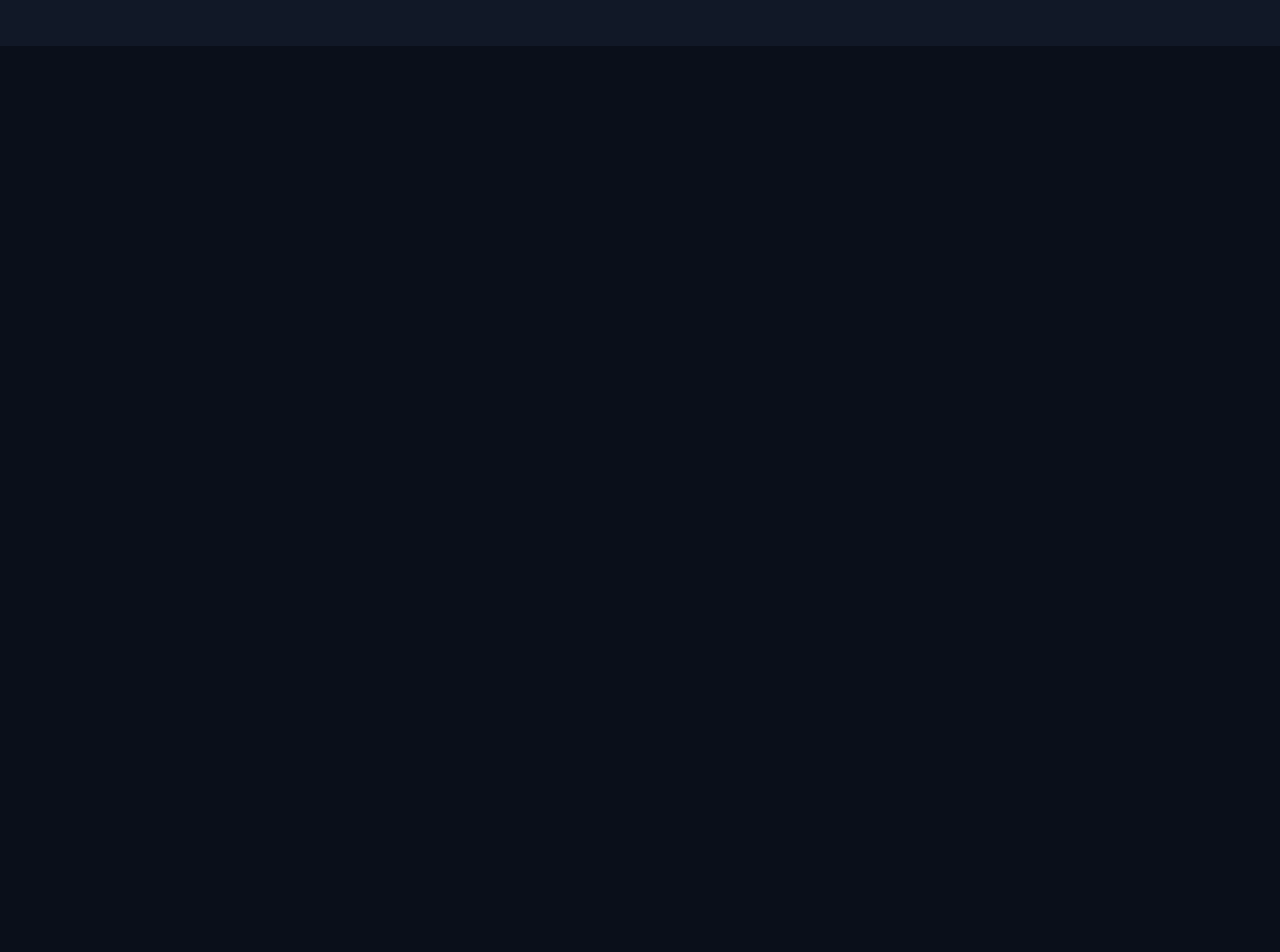
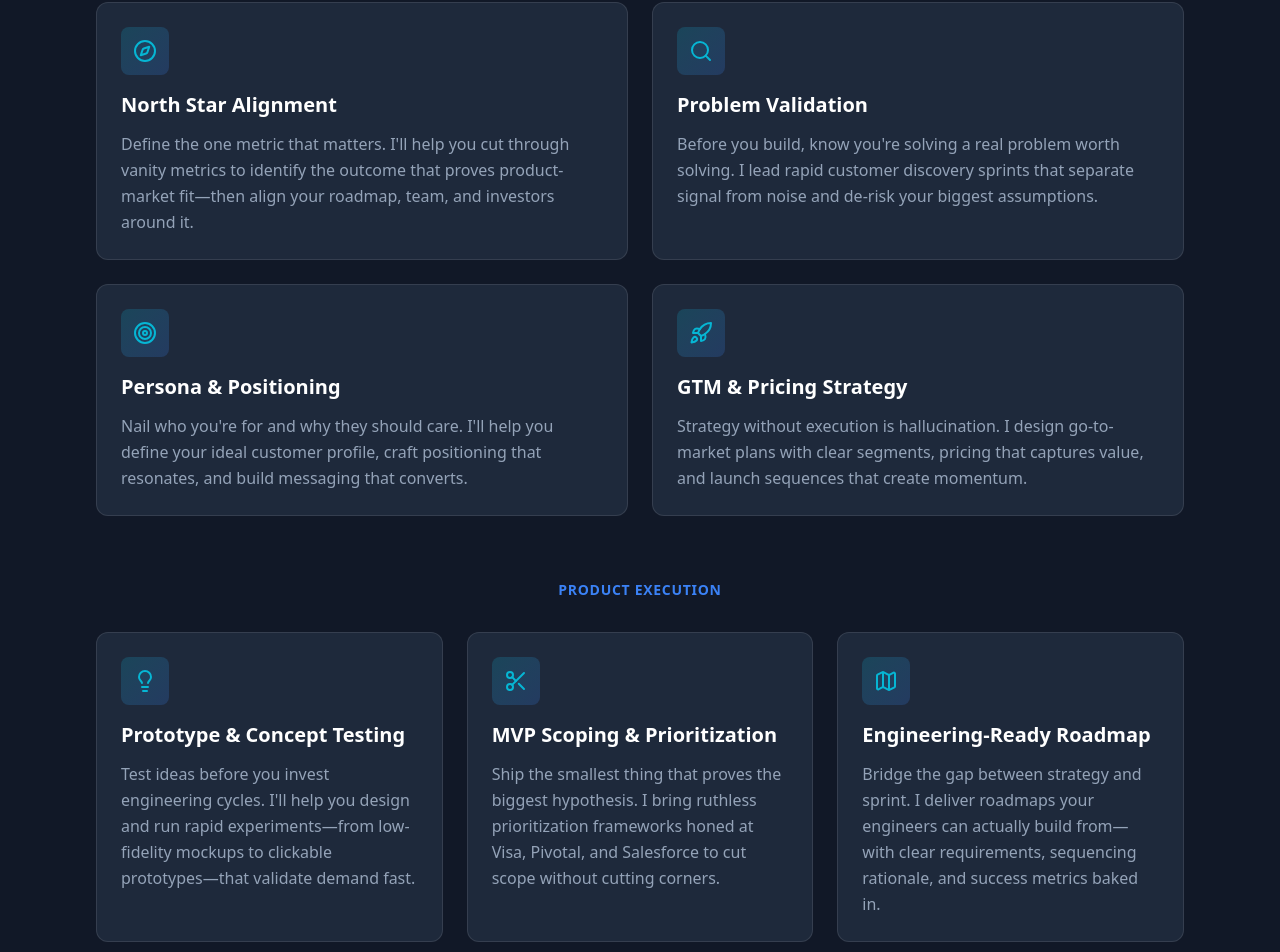
Before and after one commit to goehmen/gregoehmen-io, a Next.js app: page / in a window 1280 px wide. Shown: the part 1130-2082 px from the top of the page. Before the commit the page ends 1176 px from the top, so only its background shows below. Built offline with nearby package versions, Linux system fonts and the light colour scheme.

Commit message:
M2: Services Section Complete

```diff
--- /dev/null
+++ b/app/components/ServiceCard.tsx
@@ -0,0 +1,25 @@
+interface ServiceCardProps {
+    title: string;
+    description: string;
+    icon?: React.ReactNode;
+  }
+
+  export default function ServiceCard({ title, description, icon }: ServiceCardProps) {
+    return (
+      <div className="group p-6 bg-card rounded-xl border border-white/10 hover:border-accent-teal/50 transition-all duration-300">
+        {icon && (
+          <div className="w-12 h-12 mb-4 flex items-center justify-center rounded-lg bg-gradient-to-br from-accent-teal/20 to-accent-blue/20 text-accent-teal">
+            {icon}
+          </div>
+        )}
+
+        <h3 className="text-xl font-semibold mb-3 group-hover:text-accent-teal transition-colors">
+          {title}
+        </h3>
+
+        <p className="text-foreground-secondary leading-relaxed">
+          {description}
+        </p>
+      </div>
+    );
+  }
--- a/app/components/Services.tsx
+++ b/app/components/Services.tsx
@@ -1,3 +1,47 @@
+import ServiceCard from './ServiceCard';
+import { Compass, Search, Target, Rocket, Lightbulb, Scissors, Map } from 'lucide-react';
+
+const strategyServices = [
+  {
+    title: "North Star Alignment",
+    description: "Define the one metric that matters. I'll help you cut through vanity metrics to identify the outcome that proves product-market fit—then align your roadmap, team, and investors around it.",
+    icon: <Compass className="w-6 h-6" />,
+  },
+  {
+    title: "Problem Validation",
+    description: "Before you build, know you're solving a real problem worth solving. I lead rapid customer discovery sprints that separate signal from noise and de-risk your biggest assumptions.",
+    icon: <Search className="w-6 h-6" />,
+  },
+  {
+    title: "Persona & Positioning",
+    description: "Nail who you're for and why they should care. I'll help you define your ideal customer profile, craft positioning that resonates, and build messaging that converts.",
+    icon: <Target className="w-6 h-6" />,
+  },
+  {
+    title: "GTM & Pricing Strategy",
+    description: "Strategy without execution is hallucination. I design go-to-market plans with clear segments, pricing that captures value, and launch sequences that create momentum.",
+    icon: <Rocket className="w-6 h-6" />,
+  },
+];
+
+const executionServices = [
+  {
+    title: "Prototype & Concept Testing",
+    description: "Test ideas before you invest engineering cycles. I'll help you design and run rapid experiments—from low-fidelity mockups to clickable prototypes—that validate demand fast.",
+    icon: <Lightbulb className="w-6 h-6" />,
+  },
+  {
+    title: "MVP Scoping & Prioritization",
+    description: "Ship the smallest thing that proves the biggest hypothesis. I bring ruthless prioritization frameworks honed at Visa, Pivotal, and Salesforce to cut scope without cutting corners.",
+    icon: <Scissors className="w-6 h-6" />,
+  },
+  {
+    title: "Engineering-Ready Roadmap",
+    description: "Bridge the gap between strategy and sprint. I deliver roadmaps your engineers can actually build from—with clear requirements, sequencing rationale, and success metrics baked in.",
+    icon: <Map className="w-6 h-6" />,
+  },
+];
+
 export default function Services() {
   return (
     <section id="services" className="py-20 sm:py-24 bg-background-secondary">
@@ -12,6 +56,40 @@ export default function Services() {
             vision into validated, engineering-ready roadmaps.
           </p>
         </div>
+
+        {/* Product Strategy */}
+        <div className="mb-16">
+          <h3 className="text-sm font-semibold text-accent-teal uppercase tracking-wider mb-8 text-center">
+            Product Strategy
+          </h3>
+          <div className="grid grid-cols-1 sm:grid-cols-2 gap-6">
+            {strategyServices.map((service, index) => (
+              <ServiceCard
+                key={index}
+                title={service.title}
+                description={service.description}
+                icon={service.icon}
+              />
+            ))}
+          </div>
+        </div>
+
+        {/* Product Execution */}
+        <div>
+          <h3 className="text-sm font-semibold text-accent-blue uppercase tracking-wider mb-8 text-center">
+            Product Execution
+          </h3>
+          <div className="grid grid-cols-1 sm:grid-cols-2 lg:grid-cols-3 gap-6">
+            {executionServices.map((service, index) => (
+              <ServiceCard
+                key={index}
+                title={service.title}
+                description={service.description}
+                icon={service.icon}
+              />
+            ))}
+          </div>
+        </div>
       </div>
     </section>
   );
--- a/package.json
+++ b/package.json
@@ -9,6 +9,7 @@
     "lint": "eslint"
   },
   "dependencies": {
+    "lucide-react": "^0.575.0",
     "next": "16.1.6",
     "next-themes": "^0.4.6",
     "react": "19.2.3",
```
Also changed, not shown: 1 other file (tests, documents, lock files or other folders). Lines whose indentation alone changed are shown as unchanged.
